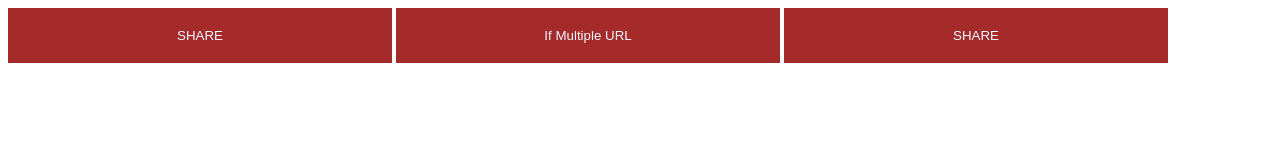
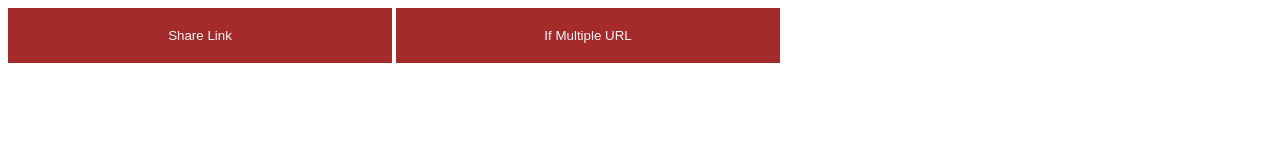
Before and after one commit to wilcrat/PWA, a plain HTML site: page index.html in a window 1280 px wide. Drawn offline with Linux system fonts and the light colour scheme.

Commit message:
share page

```diff
--- a/index.html
+++ b/index.html
@@ -10,10 +10,8 @@
     <title>Web Share API</title>
   </head>
   <body>
-    <button id="shareLink">SHARE</button>
+    <button id="shareLink">Share Link</button>
 
     <button id="sharePage" onclick="page()">If Multiple URL</button>
-
-    <button id="shareFile">SHARE</button>
   </body>
 </html>
```
